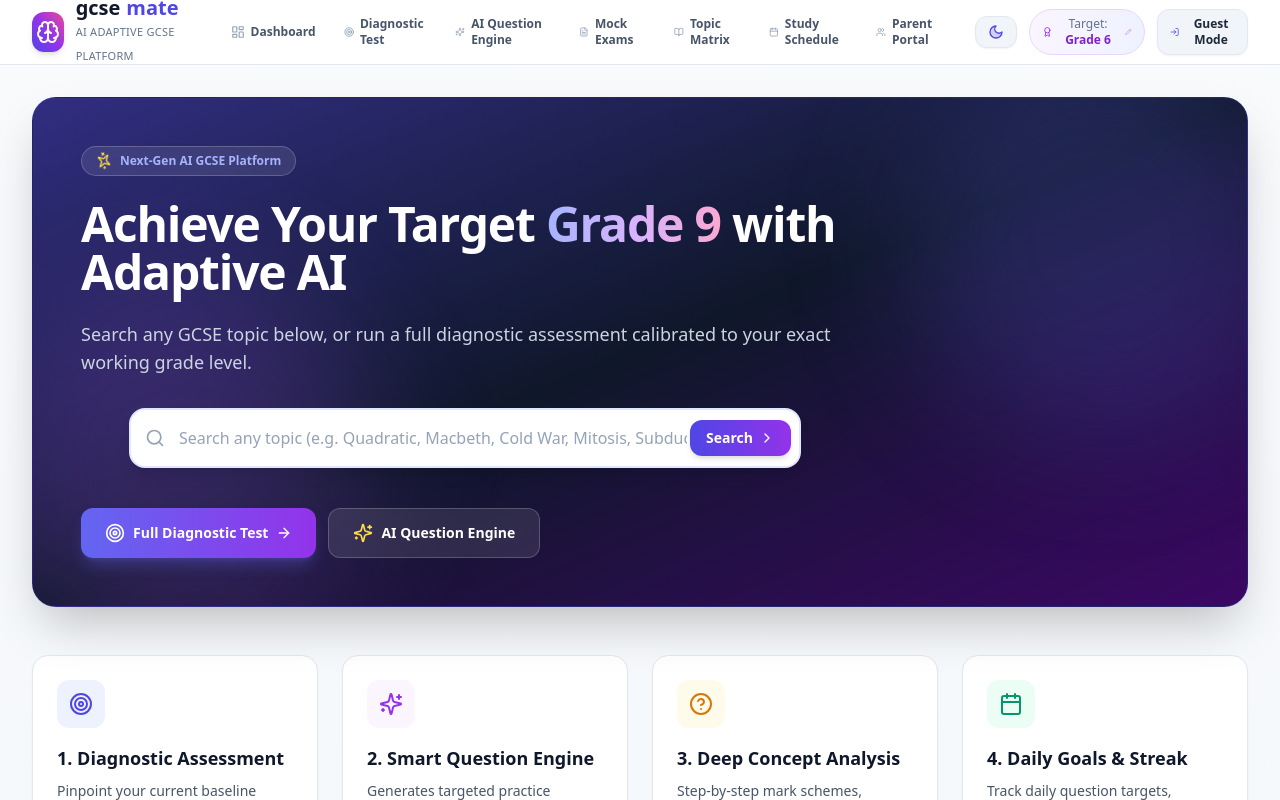
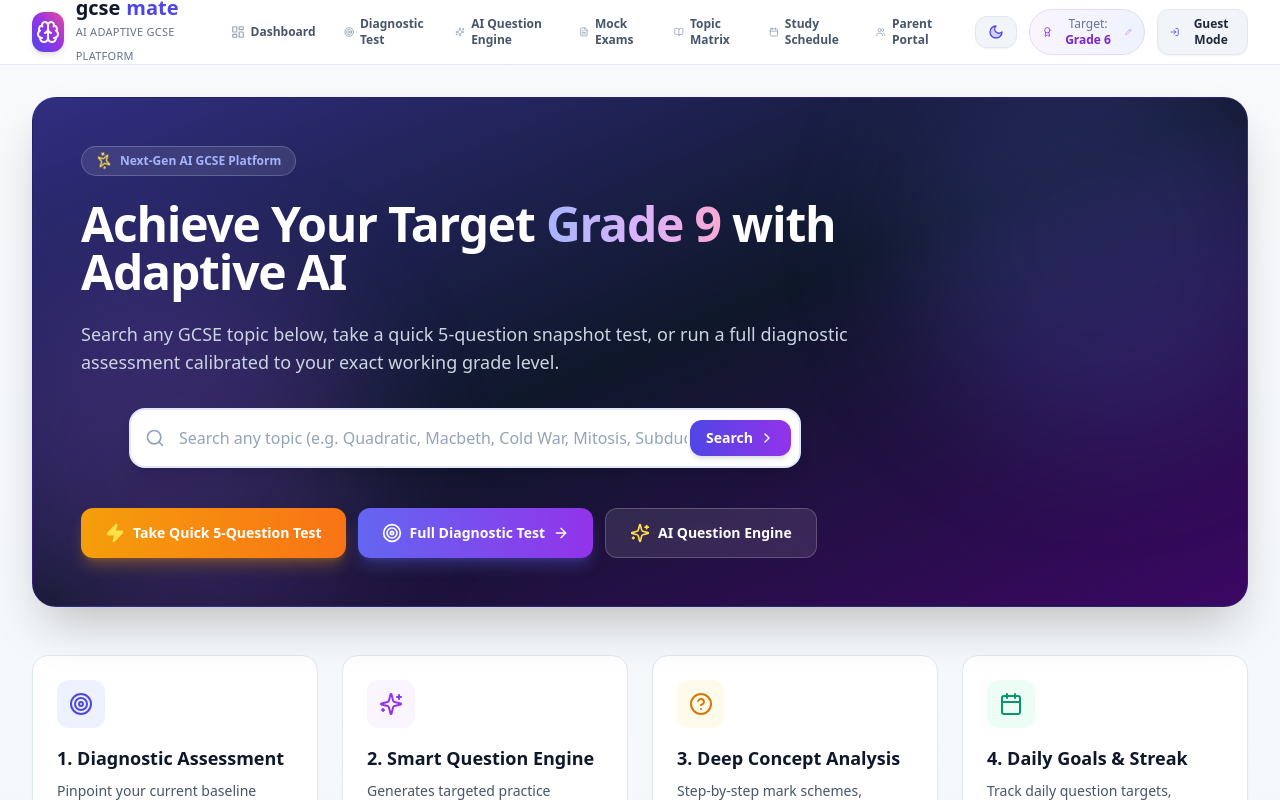
Before and after one commit to ozkerd/gcse, a Next.js app: page / in a window 1280 px wide. Shown: the top 800 px of the page. Built offline with nearby package versions, Linux system fonts and the light colour scheme.

Commit message:
Restore Quick 5 test buttons on Dashboard and Home page

```diff
--- a/src/app/dashboard/page.tsx
+++ b/src/app/dashboard/page.tsx
@@ -118,9 +118,18 @@ export default function Dashboard() {
           </div>
         </div>
 
-        {/* Search Bar */}
-        <div className="pt-2 border-t border-slate-100 dark:border-slate-800">
-          <SearchBar placeholder="Search any topic (e.g. Macbeth, Quadratic, Cold War, Mitosis, Energy)..." />
+        {/* Search Bar & Quick Assessment CTA */}
+        <div className="pt-2 border-t border-slate-100 dark:border-slate-800 flex flex-col md:flex-row items-center gap-3">
+          <div className="w-full">
+            <SearchBar placeholder="Search any topic (e.g. Macbeth, Quadratic, Cold War, Mitosis, Energy)..." />
+          </div>
+          <button
+            onClick={() => setIsQuickAssessmentOpen(true)}
+            className="w-full md:w-auto shrink-0 px-5 py-3.5 bg-gradient-to-r from-amber-500 to-orange-500 hover:from-amber-600 hover:to-orange-600 text-white font-extrabold text-sm rounded-2xl shadow-md flex items-center justify-center gap-2 transition-all"
+          >
+            <Zap className="w-4 h-4 fill-white" />
+            <span>5-Question Test</span>
+          </button>
         </div>
       </div>
 
--- a/src/app/page.tsx
+++ b/src/app/page.tsx
@@ -1,10 +1,15 @@
-import React from 'react';
+'use client';
+
+import React, { useState } from 'react';
 import Link from 'next/link';
-import { Target, Sparkles, Calendar, Award, ArrowRight, HelpCircle } from 'lucide-react';
+import { Target, Sparkles, Calendar, Award, ArrowRight, HelpCircle, Zap } from 'lucide-react';
 import { GCSE_SUBJECTS } from '@/lib/curriculum/gcse-data';
 import { SearchBar } from '@/components/SearchBar';
+import { QuickAssessmentModal } from '@/components/QuickAssessmentModal';
 
 export default function Home() {
+  const [isQuickAssessmentOpen, setIsQuickAssessmentOpen] = useState(false);
+
   return (
     <div className="space-y-12">
 
@@ -24,7 +29,7 @@ export default function Home() {
           </h1>
 
           <p className="text-slate-300 text-base sm:text-lg leading-relaxed">
-            Search any GCSE topic below, or run a full diagnostic assessment calibrated to your exact working grade level.
+            Search any GCSE topic below, take a quick 5-question snapshot test, or run a full diagnostic assessment calibrated to your exact working grade level.
           </p>
 
           {/* Google-like Instant Search Bar */}
@@ -33,6 +38,14 @@ export default function Home() {
           </div>
 
           <div className="flex flex-wrap gap-3 pt-4">
+            <button
+              onClick={() => setIsQuickAssessmentOpen(true)}
+              className="inline-flex items-center gap-2 px-6 py-3.5 rounded-xl bg-gradient-to-r from-amber-500 to-orange-500 hover:from-amber-600 hover:to-orange-600 text-white font-extrabold shadow-lg shadow-amber-500/30 hover:scale-105 transition-all text-sm"
+            >
+              <Zap className="w-5 h-5 fill-yellow-300 text-yellow-300" />
+              <span>Take Quick 5-Question Test</span>
+            </button>
+
             <Link
               href="/diagnostic"
               className="inline-flex items-center gap-2 px-6 py-3.5 rounded-xl bg-gradient-to-r from-indigo-500 to-purple-600 hover:from-indigo-600 hover:to-purple-700 text-white font-bold shadow-lg shadow-indigo-500/30 hover:scale-105 transition-all text-sm"
@@ -130,6 +143,13 @@ export default function Home() {
           ))}
         </div>
       </section>
+
+      {/* Quick Assessment Modal */}
+      <QuickAssessmentModal
+        isOpen={isQuickAssessmentOpen}
+        onClose={() => setIsQuickAssessmentOpen(false)}
+      />
+
     </div>
   );
 }
```
